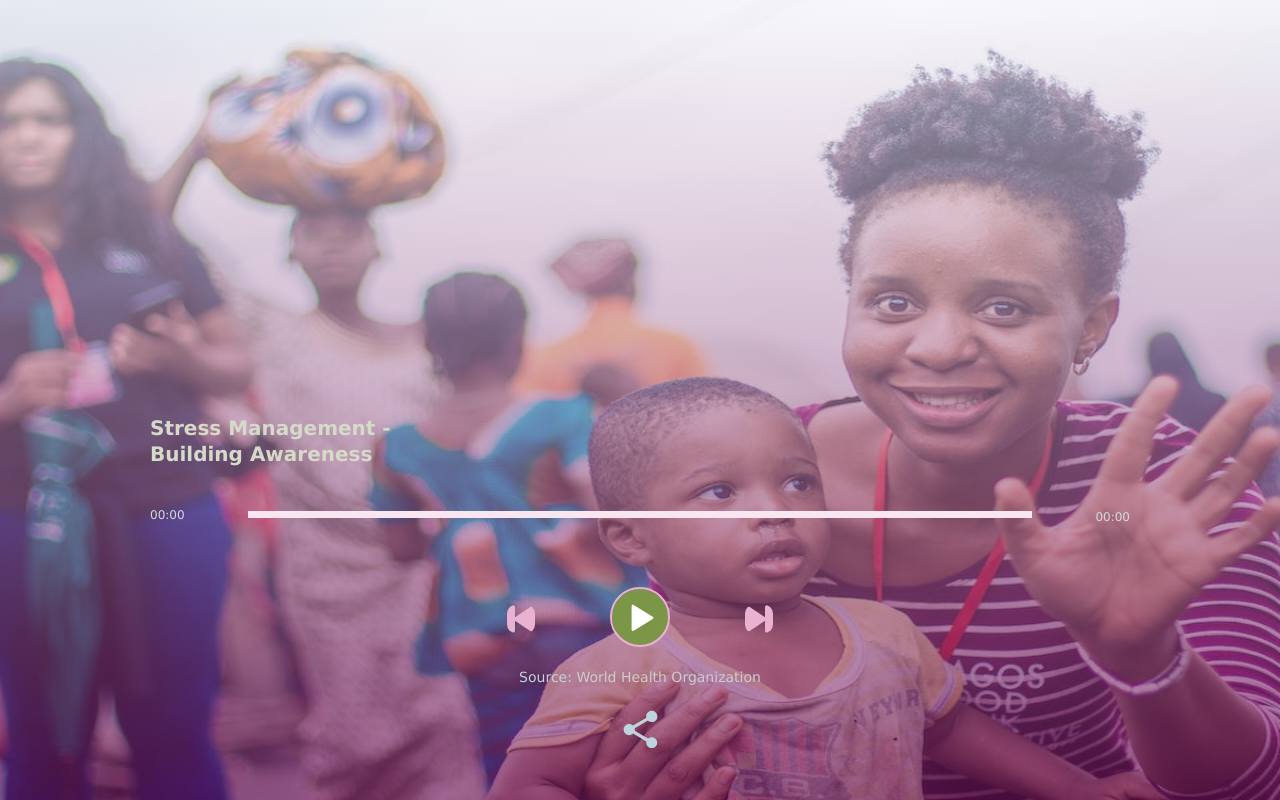
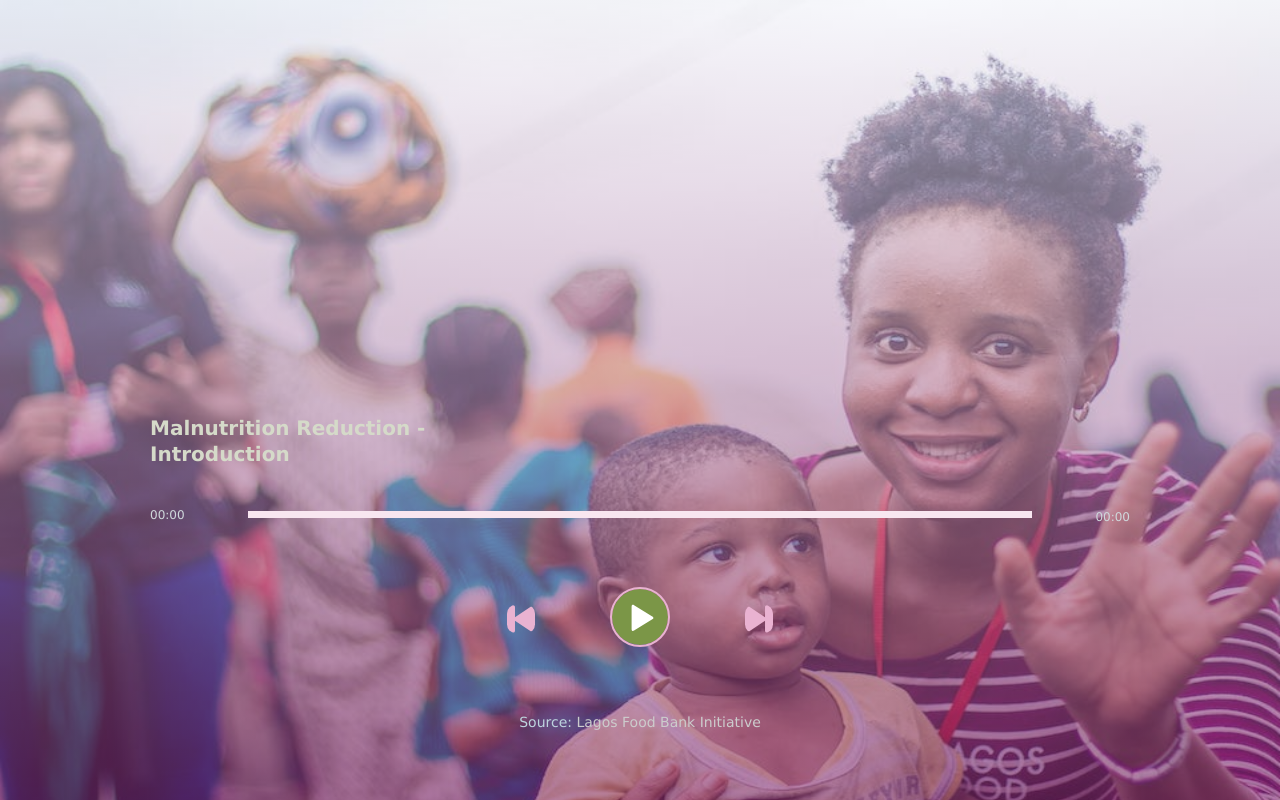
Before and after one commit to she-code-africa/HackFest-22-Nutrifest, a plain HTML site: page index.html in a window 1280 px wide. Drawn offline with Linux system fonts and the light colour scheme.

Commit message:
added audio content till the next slep

```diff
--- a/audio.js
+++ b/audio.js
@@ -1,58 +1,46 @@
 Amplitude.init({
    "songs":[
       {
-         "name":"Stress Management - Building Awareness",
-         "url":"./audio/Building_Awareness.mp3",
-         "source": "World Health Organization",
+         "name":"Malnutrition Reduction - Introduction",
+         "url":"./audio/intro-adenike.mp3",
+         "source": "Lagos Food Bank Initiative",
+         "source_url": "https://lagosfoodbank.org/about-us/"
+      },
+      {
+         "name":"Malnutrition Reduction - Symptomps and Effects",
+         "url":"./audio/emily-content.mp3",
+         "source": "Lagos Food Bank Initiative",
          "source_url": "https://www.who.int/publications/i/item/9789240003927"
       },
       {
-         "name":"Stress Management - Grounding Exercise 1",
-         "url":"./audio/Grounding_Exercise_1.mp3",
-         "source": "World Health Organization",
+         "name":"Malnutrition Reduction - Benefits of a healthy diet & tips to curb nutrition",
+         "url":"./audio/emily-4.mp3",
+         "source": "Lagos Food Bank Initiative",
          "source_url": "https://www.who.int/publications/i/item/9789240003927"
       },
       {
-         "name":"Stress Management - Grounding Exercise 2",
-         "url":"./audio/Grounding_Exercise_2.mp3",
-         "source": "World Health Organization",
+         "name":"Malnutrition Reduction - A Food Bank?",
+         "url":"./audio/LFBI-4-Funmi-edited.mp3",
+         "source": "Lagos Food Bank Initiative",
          "source_url": "https://www.who.int/publications/i/item/9789240003927"
       },
       {
-         "name":"Stress Management - Grounding Exercise 3",
-         "url":"./audio/Grounding_Exercise_3.mp3",
-         "source": "World Health Organization",
+         "name":"Malnutrition Reduction - LFBI's Approach to curbing Malnutrition",
+         "url":"./audio/LFBI-3-Funmi-edited.mp3",
+         "source": "Lagos Food Bank Initiative",
          "source_url": "https://www.who.int/publications/i/item/9789240003927"
       },
       {
-         "name":"Stress Management - Notice and Name",
-         "url":"./audio/Notice_and_Name.mp3",
-         "source": "World Health Organization",
+         "name":"Malnutrition Reduction - LFBI Testimonial",
+         "url":"./audio/LFBI-1-womam_edited.mp3",
+         "source": "Lagos Food Bank Initiative",
          "source_url": "https://www.who.int/publications/i/item/9789240003927"
       },
       {
-         "name":"Stress Management - Unhooking from Unkind Thoughts",
-         "url":"./audio/Unhooking_from_Unkind_Thoughts.mp3",
-         "source": "World Health Organization",
+         "name":"Malnutrition Reduction - LFBI Testimonial",
+         "url":"./audio/LFBI-2-woman.mp3",
+         "source": "Lagos Food Bank Initiative",
          "source_url": "https://www.who.int/publications/i/item/9789240003927"
-      },
-      {
-         "name":"Stress Management - Making Room",
-         "url":"./audio/Making_Room.mp3",
-         "source": "World Health Organization",
-         "source_url": "https://www.who.int/publications/i/item/9789240003927"
-      },
-      {
-         "name":"Stress Management - Being Kind to Yourself",
-         "url":"./audio/Being_kind_to_yourself.mp3",
-         "source": "World Health Organization",
-         "source_url": "https://www.who.int/publications/i/item/9789240003927"
-      },
-      {
-         "name":"malnutrition and hunger - lfbi",
-         "url":"./audio/LFBI-1-woman_edited.mp3",
-         "source": "Lagos Food Bank Initiative",
-         "source_url": "https://lagosfoodbank.org/about-us/who-we-are/"
       },
 
    ]
--- a/index.html
+++ b/index.html
@@ -47,14 +47,6 @@
 						</div>
 					</div>
 				</div>
-			</div>
-
-
-
-			<div id="menu-container">
-				<div id="share" onclick="openShare()"></div>
-
-
 			</div>
 
 	<div id="source">
--- a/resources/style.css
+++ b/resources/style.css
@@ -579,10 +579,10 @@ div#amplitude-right div.song:after {
   }
   div#amplitude-player {
     position: relative;
-    top: 480px;
+    top: 420px;
   }
   div#source{
-    bottom: 110px;
+    bottom:65px;
   }
 
 }
@@ -596,12 +596,15 @@ div#amplitude-right div.song:after {
     width: 40%;
     font-size: 20px;
   }
+  div#source{
+    bottom: 110px;
+  }
 }
 
 /* Medium only */
 @media screen and (min-width: 40em) and (max-width: 63.9375em) {
   html {
-    background-size: 915px 1400px;
+    background-size: 919px 1400px;
   }
   div#amplitude-player {
     position: relative;
@@ -609,6 +612,38 @@ div#amplitude-right div.song:after {
   }
   div#source{
     bottom: 60px;
+  }
+}
+@media screen and (width: 540px) {
+  html {
+    background-size: 600px 1000px;
+  }
+  div#amplitude-player {
+    position: relative;
+    top: 500px;
+  }
+  div#source{
+    bottom: 50px;
+  }
+}
+@media screen and (width: 280px) {
+  html {
+    background-size: 300px 800px;
+  }
+  div#amplitude-left div#player-left-bottom div#meta-container {
+    width: 30%;
+    font-size: 20px;
+  }
+  div#amplitude-player {
+    position: relative;
+    top: 400px;
+  }
+  div#amplitude-left{
+    position: relative;
+    bottom: 50px;
+  }
+  div#source{
+    bottom: 50px;
   }
 }
 
@@ -644,3 +679,20 @@ div#amplitude-right div.song:after {
     bottom: 400px;
   } */
 }
+@media screen and (min-width: 74.9376em)  {
+  html {
+    background-size: 1500px 900px;
+  }
+  div#amplitude-player {
+    position: relative;
+    top: 500px;
+  }
+  div#source {
+    bottom: 80px;
+  }
+  /* div#share {
+    height: 10px;
+    position: relative;
+    bottom: 400px;
+  } */
+}
```
Also changed, not shown: 7 other files.
